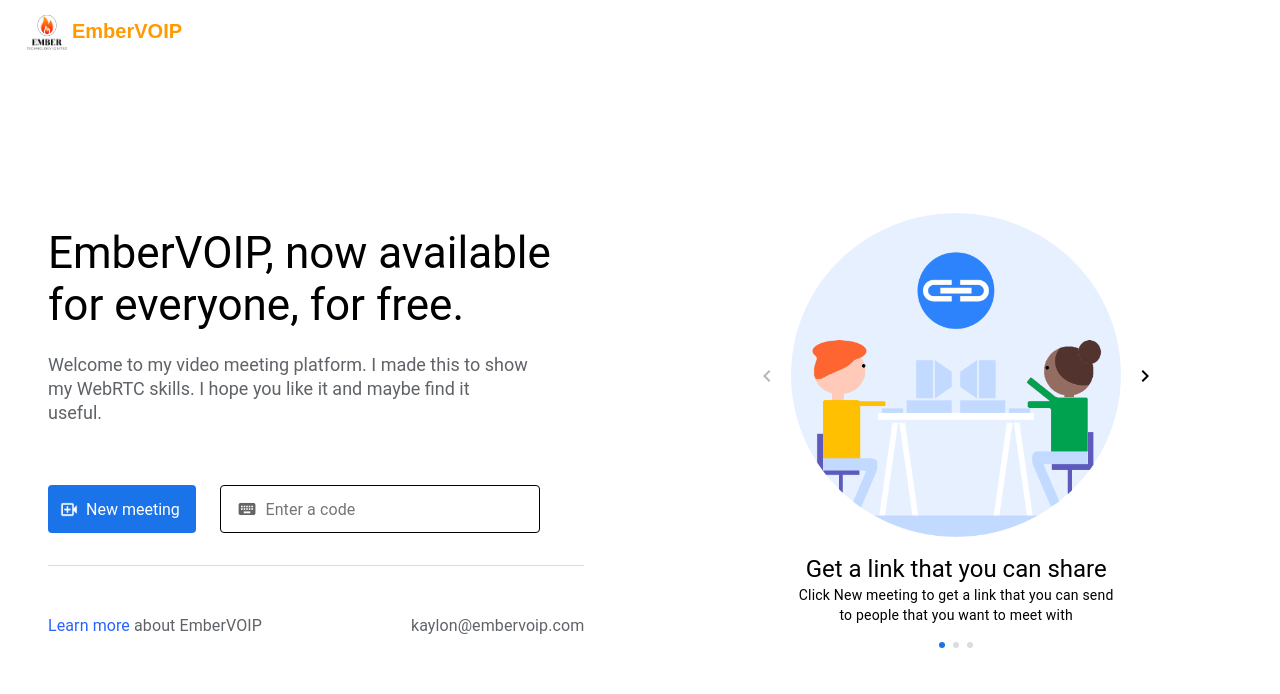
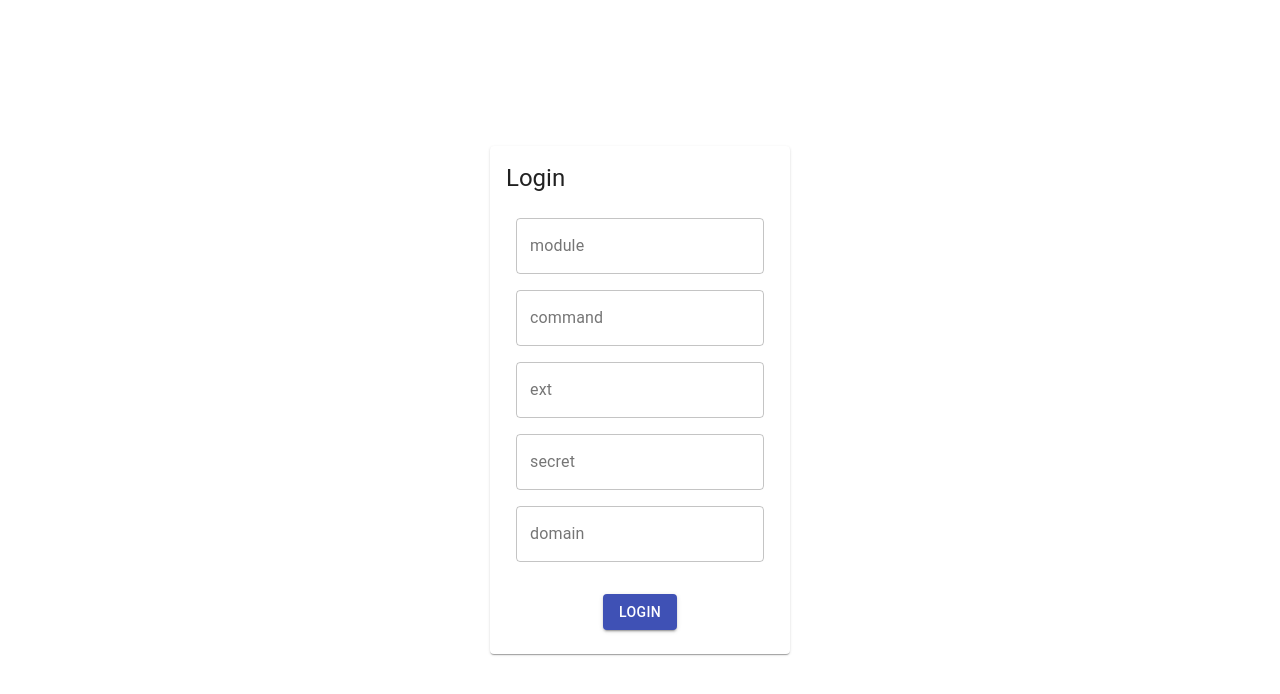
Before and after one commit to gotohigher/EmberVoIP_Frontend, a React (Create React App) app: page / in a window 1280 px wide. Shown: the top 694 px of the page. Built offline with nearby package versions, Linux system fonts and the light colour scheme.

Commit message:
feat: login

```diff
--- a/src/app/app.jsx
+++ b/src/app/app.jsx
@@ -51,8 +51,8 @@ export default function App() {
 
   return (
     <Switch>
-      <Route exact path="/" component={LandingPage} />
-      {/* <Route exact path="/" component={Login} /> */}
+      <Route exact path="/landing" component={LandingPage} />
+      <Route exact path="/" component={Login} />
       <Route exact path="/room/:roomId" component={RoomPage} />
       <Route render={() => <Redirect to="/" />} />
     </Switch>
--- a/src/app/config.jsx
+++ b/src/app/config.jsx
@@ -19,7 +19,7 @@ let ssUrl = url;
 
 if (https) {
   prefix = "https";
-  url = "embervoipback-com.onrender.com";
+  url = "embervoipbackend.onrender.com/";
   ssUrl = `${url}`;
 }
 
--- a/src/app/pages/login/login.js
+++ b/src/app/pages/login/login.js
@@ -1,76 +1,162 @@
-import React from "react";
-import { GoogleLogin } from "react-google-login";
+import React, { useState } from "react";
+import { makeStyles } from "@material-ui/core/styles";
+import {
+  Typography,
+  TextField,
+  Button,
+  Card,
+  CardContent,
+} from "@material-ui/core";
 import { useHistory } from "react-router-dom";
-import styled from "styled-components";
-import logo from "../header/assets/emberlogo.png";
+import axios from "axios";
 
-const Login = () => {
+const useStyles = makeStyles((theme) => ({
+  root: {
+    display: "flex",
+    justifyContent: "center",
+    alignItems: "center",
+    height: "100vh",
+  },
+  card: {
+    minWidth: 300,
+  },
+  title: {
+    marginBottom: theme.spacing(3),
+  },
+  form: {
+    display: "flex",
+    flexDirection: "column",
+    alignItems: "center",
+  },
+  textField: {
+    marginBottom: theme.spacing(2),
+  },
+  loginButton: {
+    marginTop: theme.spacing(2),
+  },
+}));
+
+const LoginPage = () => {
+  const [module, setModule] = useState("");
+  const [ext, setExt] = useState("");
+  const [secret, setSecret] = useState("");
+  const [command, setCommand] = useState("");
+  const [domain, setDomain] = useState("");
+  const classes = useStyles();
   const history = useHistory();
-  const responseGoogle = (response) => {
-    console.log(response);
-    // Here, you can make a check or directly move to the landing page
-    // if (response.profileObj) {
-    history.push("/landing");
-    // }
+
+  const handleModuleChange = (event) => {
+    setModule(event.target.value);
   };
 
-  const responseFail = (response) => {
-    console.log(response);
-    // history.push("/landing");
-    // Here, you can handle errors and display appropriate messages to the user
+  const handleCommandChange = (event) => {
+    setCommand(event.target.value);
+  };
+  const handleDomainChange = (event) => {
+    setDomain(event.target.value);
+  };
+  const handleExtChange = (event) => {
+    setExt(event.target.value);
+  };
+  const handleSecretChange = (event) => {
+    setSecret(event.target.value);
   };
 
-  const LoginContainer = styled.div`
-    background-color: #f8f8f8;
-    height: 100vh;
-    display: grid;
-    place-items: center;
-  `;
-
-  const LoginLogoContainer = styled.div`
-    border: 1px solid black;
-    position: relative;
-    background-color: white;
-    padding: 200px;
-    text-align: center;
-    box-shadow: 0 1px 3px rgba(0, 0, 0, 0.12), 0 1px 3px rgba(0, 0, 0, 0.12);
-    border-radius: 25px;
-    > img {
-      object-fit: contain;
-      height: 100px;
-      margin-bottom: 40px;
-    }
-
-    > button {
-      margin-top: 30px;
-      text-transform: inherit;
-      background-color: #41af8e;
-      color: white;
-      margin: 10px;
-      margin-top: 20px;
-      &:hover {
-        color: black;
-      }
-    }
-  `;
+  const handleLogin = () => {
+    const data = {
+      module: module,
+      secret: secret,
+      command: command,
+      ext: ext,
+      domain: domain,
+    };
+    let st_data = JSON.stringify(data);
+    const url = "https://west01.embervoip.net/customer/api/";
+    const x_auth_token = "BccLbuRzHFbkzv0AFEP1yfGSe70fc8kB";
+    const header = {
+      headers: {
+        "x-auth-token": x_auth_token,
+        "Content-Type": "*/*",
+        "Access-Control-Allow-Origin": "*",
+        // "Access-Control-Allow-Methods": "*",
+        // "Access-Control-Allow-Headers": "'Content-Type, X-Auth-Token'",
+        "Access-Control-Allow-Headers": "*",
+        "Access-Control-Allow-Origin": "*",
+        "Access-Control-Allow-Methods": "*",
+      },
+    };
+    axios
+      .post("/customer/api/", data, header)
+      .then((response) => {
+        console.log(response);
+        if (response.data.status) {
+          history.push("/landing");
+        }
+      })
+      .catch((err) => {
+        console.log(err);
+      });
+    // Perform login authentication here
+    // You can redirect to another page upon successful login using history.push('/dashboard');
+    //
+  };
 
   return (
-    <LoginContainer>
-      <LoginLogoContainer>
-        <img src={logo} alt="embervoip" />
-        <h1>Sign In</h1>
-        <div>
-          <GoogleLogin
-            clientId={process.env.REACT_APP_GOOGLE_CLIENT_ID}
-            buttonText="Login with Google"
-            onSuccess={responseGoogle}
-            onFailure={responseFail}
-            cookiePolicy={"single_host_origin"}
-          />
-        </div>
-      </LoginLogoContainer>
-    </LoginContainer>
+    <div className={classes.root}>
+      <Card className={classes.card}>
+        <CardContent>
+          <Typography variant="h5" component="h2" className={classes.title}>
+            Login
+          </Typography>
+          <form className={classes.form}>
+            <TextField
+              label="module"
+              variant="outlined"
+              className={classes.textField}
+              value={module}
+              onChange={handleModuleChange}
+            />
+            <TextField
+              label="command"
+              variant="outlined"
+              className={classes.textField}
+              value={command}
+              onChange={handleCommandChange}
+            />
+            <TextField
+              label="ext"
+              variant="outlined"
+              className={classes.textField}
+              value={ext}
+              onChange={handleExtChange}
+            />
+            <TextField
+              label="secret"
+              variant="outlined"
+              className={classes.textField}
+              value={secret}
+              onChange={handleSecretChange}
+            />
+            <TextField
+              label="domain"
+              variant="outlined"
+              className={classes.textField}
+              value={domain}
+              onChange={handleDomainChange}
+            />
+            <Button
+              variant="contained"
+              color="primary"
+              className={classes.loginButton}
+              onClick={handleLogin}
+            >
+              Login
+            </Button>
+          </form>
+        </CardContent>
+      </Card>
+    </div>
   );
 };
 
-export default Login;
+export default LoginPage;
```
Also changed, not shown: package.json (+7 -5 lines), 2 other files (tests, documents, lock files or other folders).
